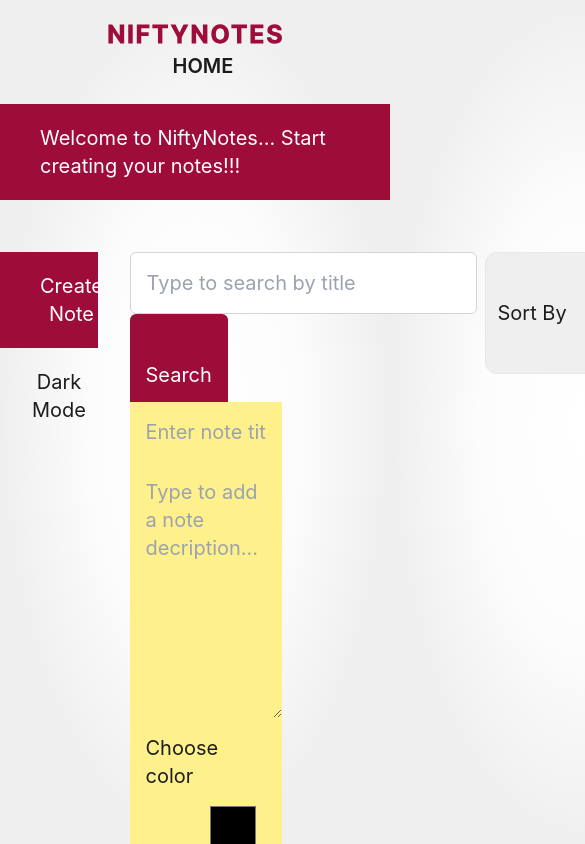
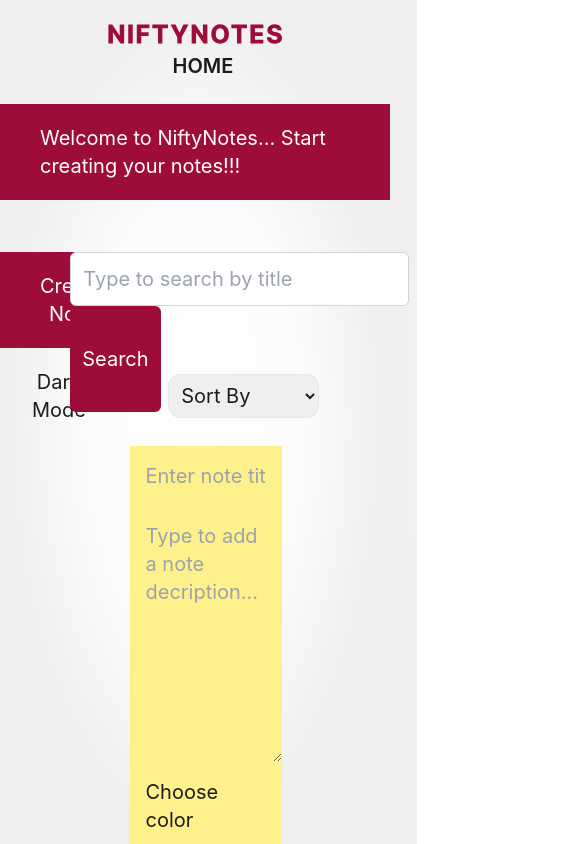
Before and after one commit to AkhilaGeorge4039/NiftyNotes, a React (Vite) app in the folder client/: page /home in a window 390 px wide. Shown: the top 844 px of the page, 585 px wide, since content can reach past the window. Built offline with nearby package versions, Linux system fonts and the light colour scheme; no server answers.

Commit message:
Update Search.jsx

```diff
--- a/client/src/components/Search.jsx
+++ b/client/src/components/Search.jsx
@@ -4,16 +4,16 @@ function Search(props) {
   const [search, setSearch] = useState("");
   return (
     <>
-      <div className="flex w-full justify-between">
+      <div className="flex w-full lg:justify-between flex-col items-center gap-4 md:flex-row">
         <div className="">
           <input
             type="text"
             placeholder="Type to search by title"
             onChange={(e) => setSearch(e.target.value)}
-            className=" p-4 border border-gray-300 rounded-md mr-2 focus:outline-0"
+            className="md:p-4 p-3 border border-gray-300 rounded-md mr-2 focus:outline-0"
           ></input>
           <button
-            className="button bg-pri-color h-full p-4 rounded-md text-white"
+            className="button bg-pri-color h-full md:p-4 p-3 rounded-md text-white"
             type="button"
             onClick={(e) => props.Search(search)}
           >
```
